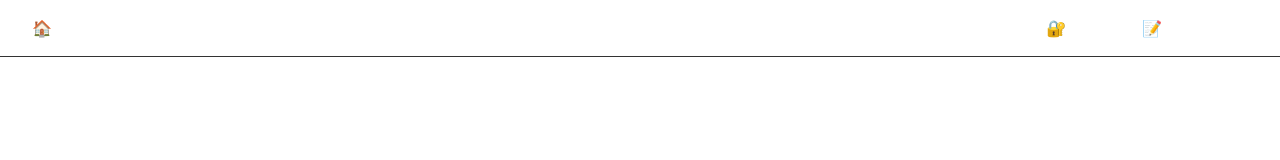
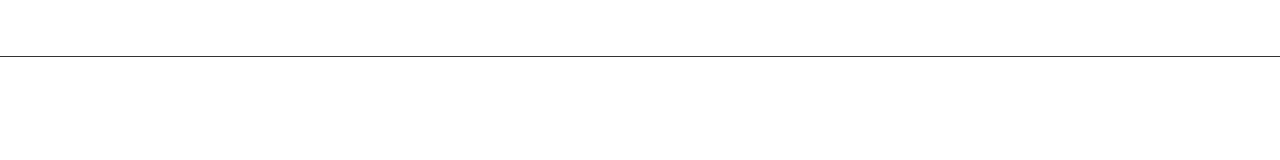
Before and after one commit to AmelkaS/SmartBooking, a React (Vite) app in the folder ui-app/: page / in a window 1280 px wide. Shown: the top 160 px of the page. Built offline with nearby package versions, Linux system fonts and the light colour scheme.

Commit message:
feat(frontend): redesign Navbar

```diff
--- a/ui-app/src/components/Navbar.tsx
+++ b/ui-app/src/components/Navbar.tsx
@@ -4,7 +4,7 @@ import { Link, useNavigate } from "react-router-dom";
 export default function Navbar() {
   const navigate = useNavigate();
   const token = localStorage.getItem("access_token");
-  const role = localStorage.getItem("role"); // Upewnij się, że ją zapisujesz po logowaniu
+  const role = localStorage.getItem("role");
 
   const handleLogout = () => {
     localStorage.removeItem("access_token");
@@ -13,7 +13,7 @@ export default function Navbar() {
     navigate("/login");
   };
 
-  console.log("Rola użytkownika:", role); // ✅ debug
+  console.log("Rola użytkownika:", role);
 
   return (
     <nav style={{
@@ -30,13 +30,13 @@ export default function Navbar() {
       zIndex: 1000,
     }}>
       <div style={{ display: "flex", gap: "1rem" }}>
-        <Link to="/" style={{ color: "#fff", textDecoration: "none" }}>🏠 Strona główna</Link>
-        {token && <Link to="/rooms" style={{ color: "#fff", textDecoration: "none" }}>📦 Sale</Link>}
-        {token && <Link to="/users" style={{ color: "#fff", textDecoration: "none" }}>🧑‍🤝‍🧑 Użytkownicy</Link>}
+        <Link to="/" style={{ color: "#fff", textDecoration: "none" }}>Strona główna</Link>
+        {token && <Link to="/rooms" style={{ color: "#fff", textDecoration: "none" }}>Sale</Link>}
+        {token && <Link to="/users" style={{ color: "#fff", textDecoration: "none" }}>Użytkownicy</Link>}
         {token && role === "ADMIN" && (
           <>
             <Link to="/rooms/create" style={{ color: "#fff", textDecoration: "none" }}>➕ Dodaj salę</Link>
-            <Link to="/users/create" style={{ color: "#fff", textDecoration: "none" }}>👤 Dodaj użytkownika</Link>
+            <Link to="/users/create" style={{ color: "#fff", textDecoration: "none" }}>➕ Dodaj użytkownika</Link>
           </>
         )}
       </div>
@@ -44,8 +44,8 @@ export default function Navbar() {
       <div style={{ display: "flex", gap: "1rem" }}>
         {!token ? (
           <>
-            <Link to="/login" style={{ color: "#fff", textDecoration: "none" }}>🔐 Zaloguj</Link>
-            <Link to="/register" style={{ color: "#fff", textDecoration: "none" }}>📝 Rejestracja</Link>
+            <Link to="/login" style={{ color: "#fff", textDecoration: "none" }}>Zaloguj</Link>
+            <Link to="/register" style={{ color: "#fff", textDecoration: "none" }}>Rejestracja</Link>
           </>
         ) : (
           <button
@@ -57,7 +57,7 @@ export default function Navbar() {
               cursor: "pointer",
             }}
           >
-            🚪 Wyloguj
+            Wyloguj
           </button>
         )}
       </div>
```
